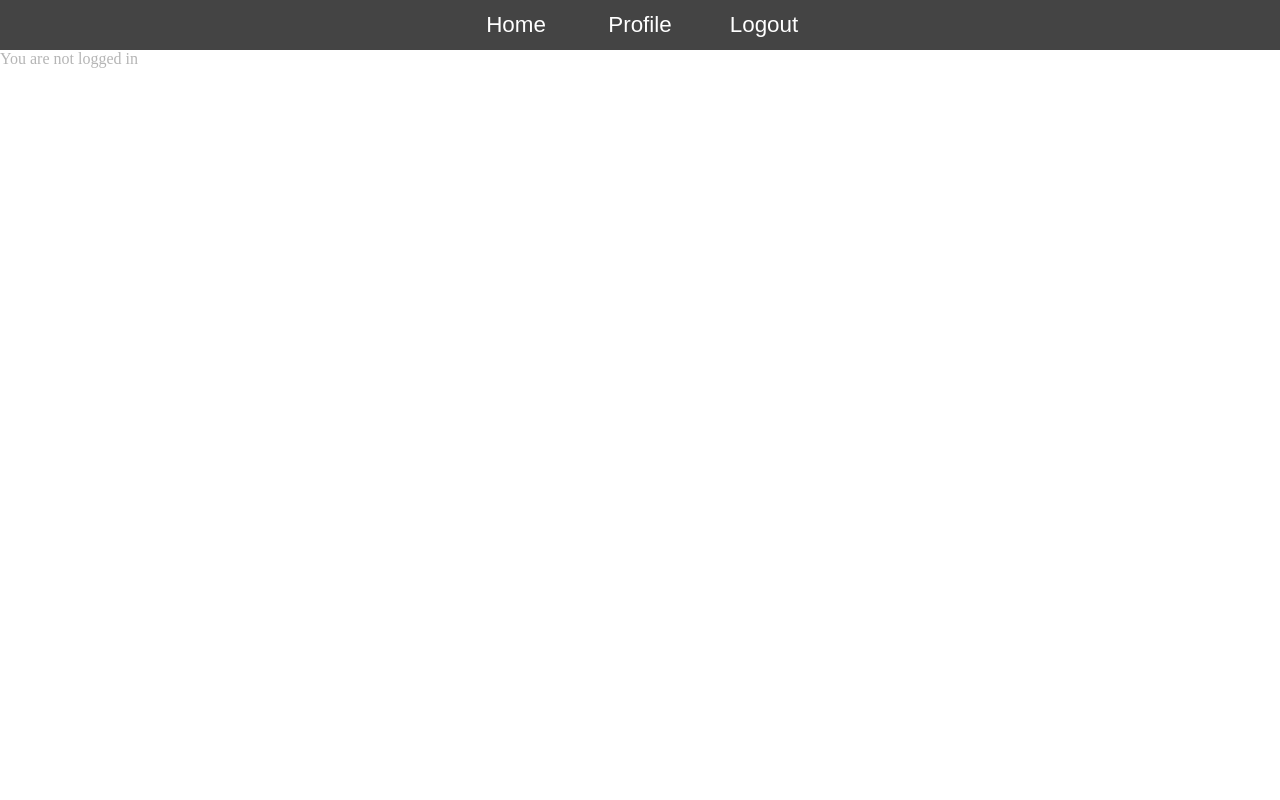
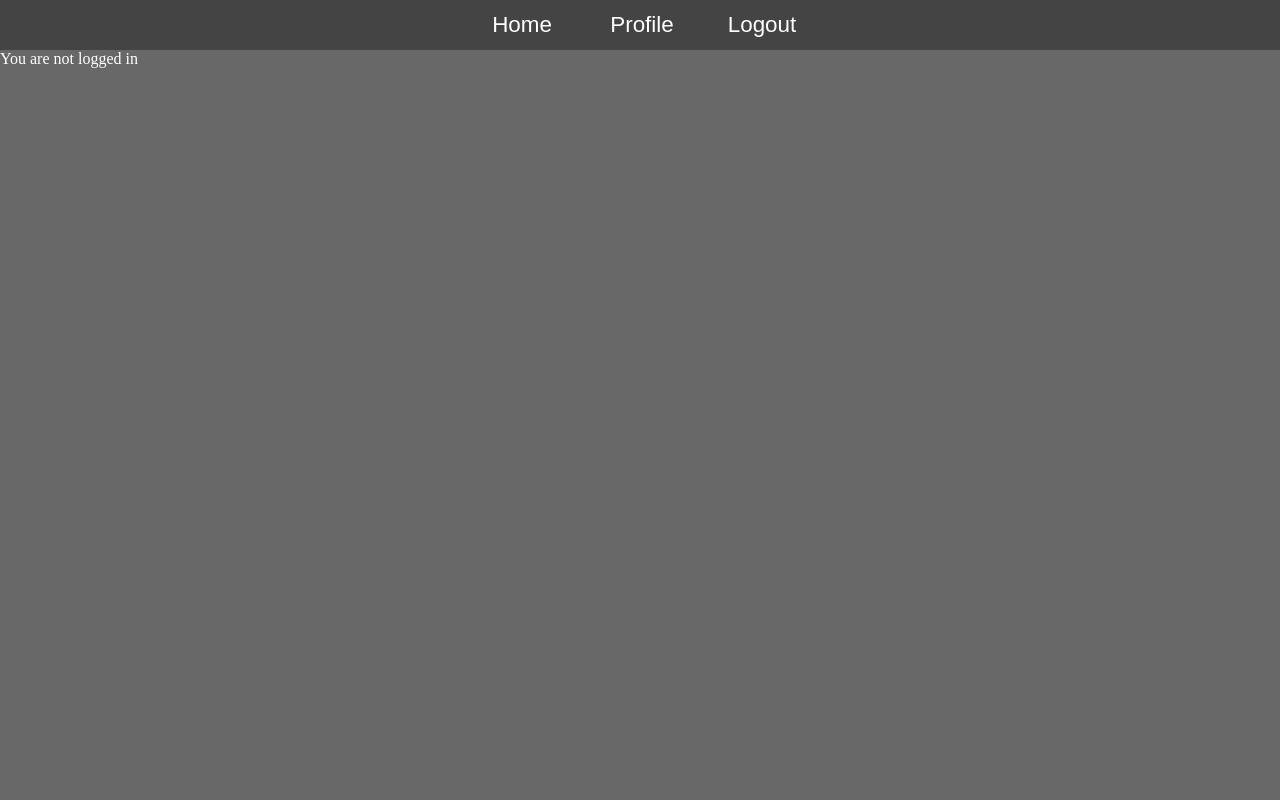
Before and after one commit to Silverberg-Technologies/smartgym, a Django app: page /users/profile/ in a window 1280 px wide. Run offline with Django 3.2, Linux system fonts and the light colour scheme.

Commit message:
Fixed space between links in navbar

```diff
--- a/users/static/users/style.css
+++ b/users/static/users/style.css
@@ -7,7 +7,8 @@ body {
 	background: linear-gradient(180deg, #000000, #3c3d4b);
 	*/
 
-	color: #b5b5b5;
+	color: #fff;
+	background-color: #686868;
 
   	/* The below fix is needed so the gradient background does not repeat itself */
 	background-repeat: no-repeat;
@@ -75,6 +76,7 @@ nav.horizontal {
 		line-height: 40px;
 		height: 40px;
 		border-bottom: 1px solid #888;
+		margin-right: -4px;
 	}
 
 	@media screen and (min-width: 600px) {
```
